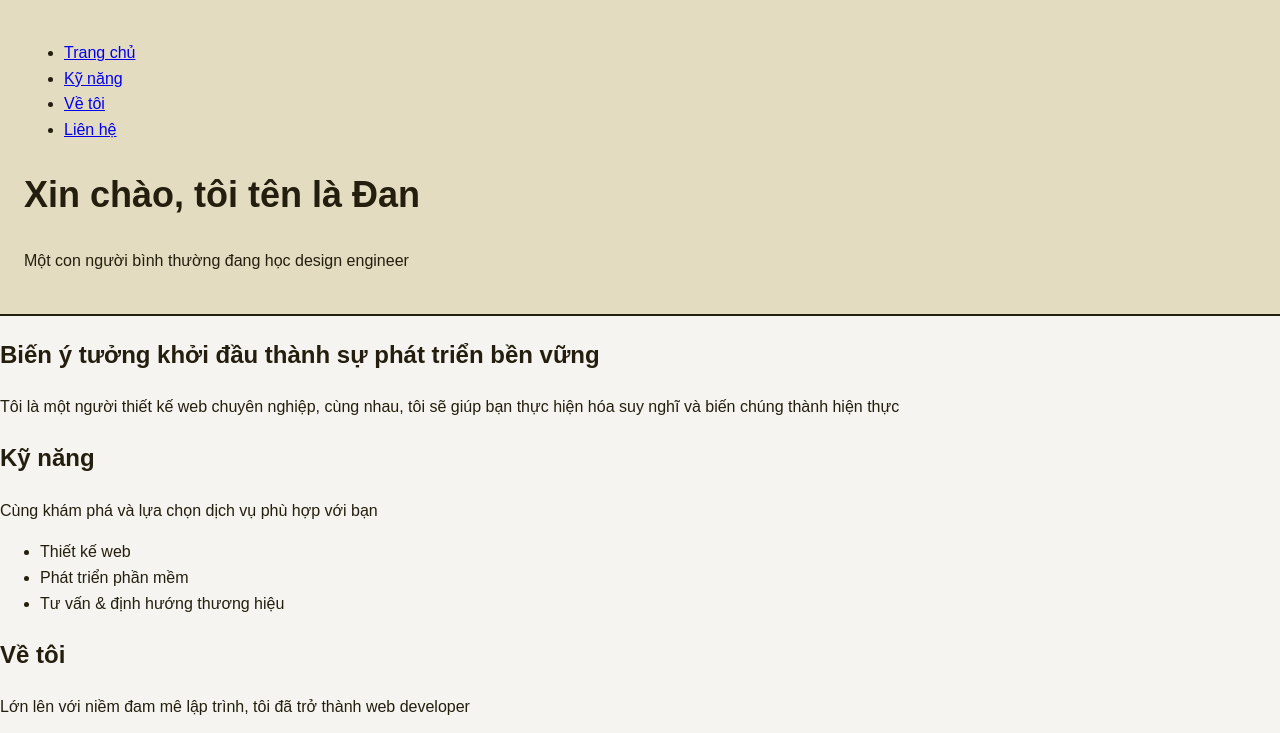
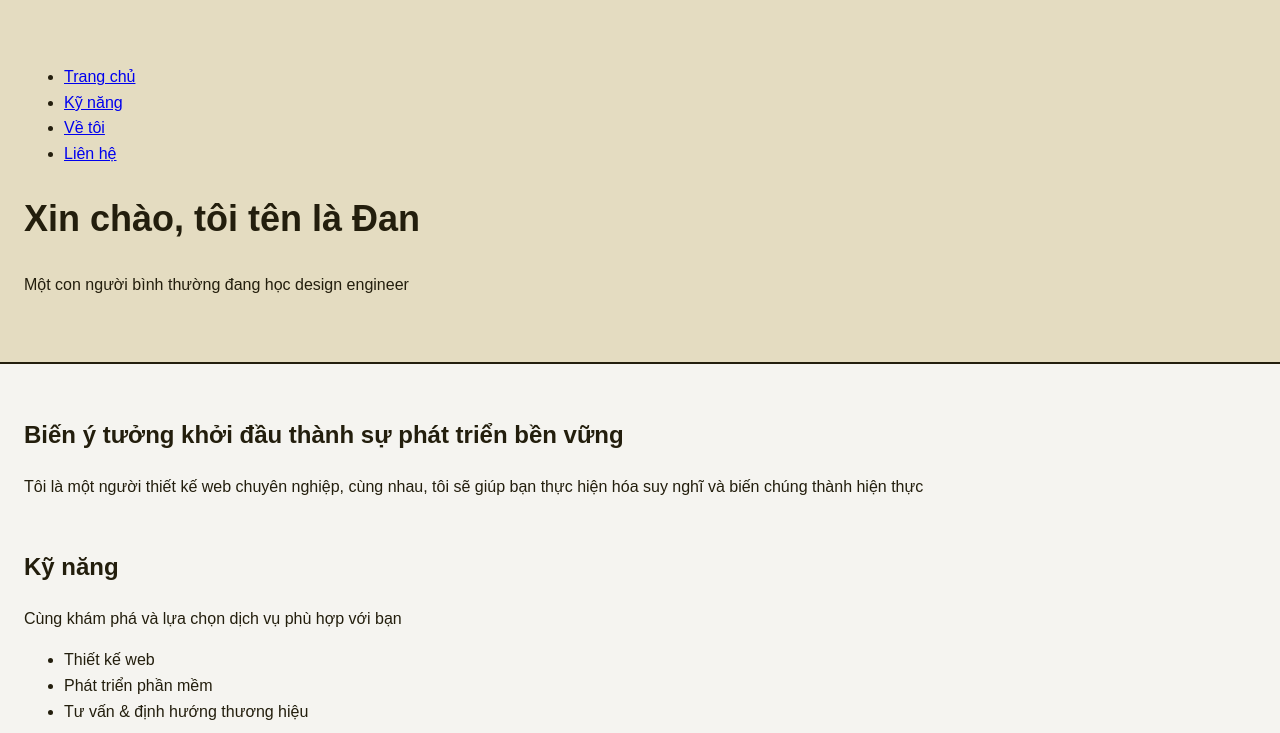
Before and after one commit to dandsgn0509/dandsgn-portfolio, a plain HTML site: page index.html in a window 1280 px wide. Shown: the top 733 px of the page. Drawn offline with Linux system fonts and the light colour scheme.

Commit message:
Add files via upload
w2-d2: luyện shorthand padding/margin

```diff
--- a/styles.css
+++ b/styles.css
@@ -25,6 +25,14 @@ p {
 
 .hero {
     background-color: #e4dcc1;
-    padding: 24px;
+    padding: 48px 24px;
     border-bottom: 2px solid #231e0d;
 }
+
+main {
+    padding: 32px 24px 64px 24px;
+}
+
+section {
+    margin: 0px 0px 48px 0px;
+}
```
